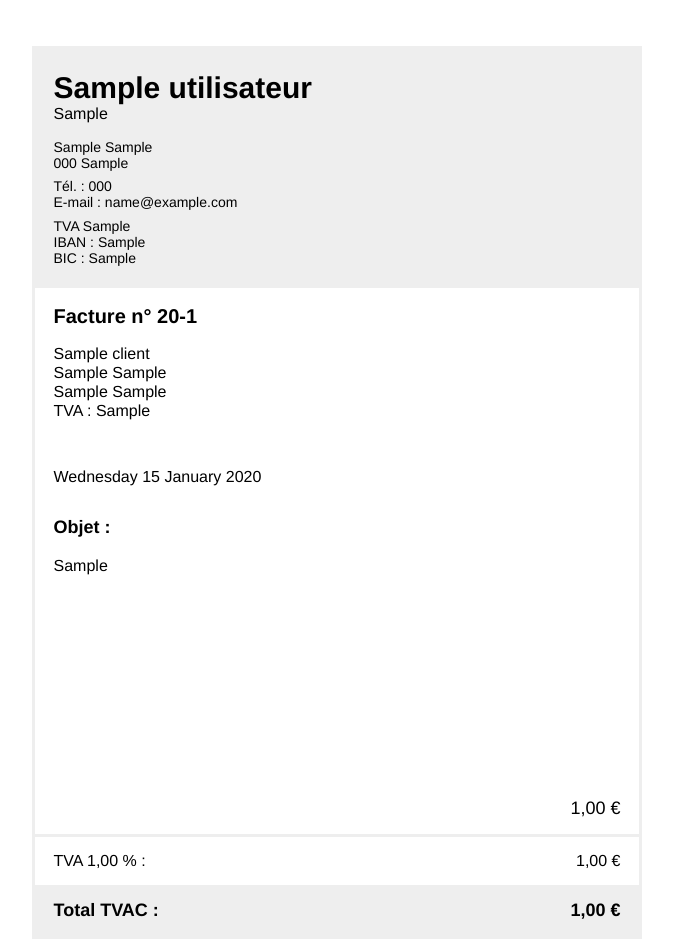
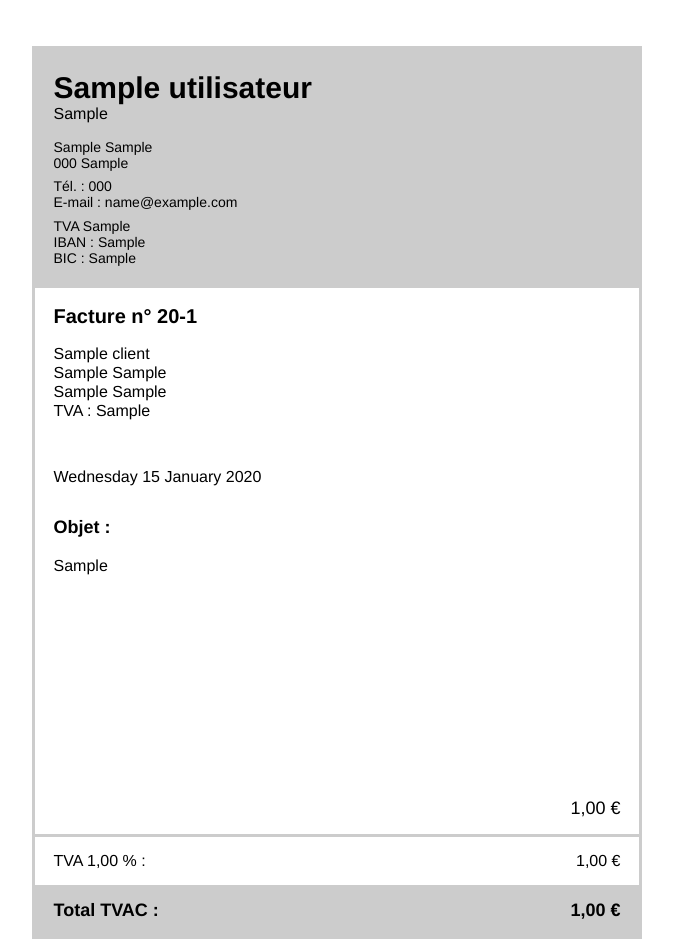
Before and after one commit to doumham/FacturierOld, a PHP site: page /facture.php?id=1 in a window 1280 px wide. Shown: the whole page, without its empty margins (303-976 px from the left). Run offline with PHP 8.4, Linux system fonts and the light colour scheme; tables that the repository leaves empty or names only in its code hold one stand-in row (values such as "Sample post").

Commit message:
a small bug

```diff
--- a/css/impression.css
+++ b/css/impression.css
@@ -1,7 +1,7 @@
 body { font-family: helvetica, arial, sans-serif; font-size: 16px; padding-top:1cm; }
 address { font-style: normal; line-height: 19px; }
-#global { margin: 0 auto; border: 3px solid #eee; width:16cm; }
-#entete { background:#eee; padding-bottom:0.4cm; }
+#global { margin: 0 auto; border: 3px solid #ccc; width:16cm; }
+#entete { background:#ccc; padding-bottom:0.4cm; }
 h1, h2, address, #date, h3, p { padding:0 0.5cm; }
 h1 { font-size:30px; margin:0; padding:0.6cm 0.5cm 0 0.5cm; }
 #entete p { margin:0; padding:0 0 .2cm .5cm; }
@@ -14,8 +14,8 @@ h3 { font-size:18px; margin-top:.8cm; }
 p#objet { line-height: 20px; height: 227px; overflow: hidden; margin-bottom: 0; }
 table#montants { width:16cm; font-size:18px; border-collapse:collapse; }
 tr#montant { padding:0 0.5cm 0.4cm 0.5cm; }
-tr#montant_tvac { font-weight: bold; margin:0; background:#eee; }
-tr#montant_tva { border-top:3px solid #eee; font-size:16px; }
-tr#montant_tva td { border-top:3px solid #eee; }
+tr#montant_tvac { font-weight: bold; margin:0; background:#ccc; }
+tr#montant_tva { border-top:3px solid #ccc; font-size:16px; }
+tr#montant_tva td { border-top:3px solid #ccc; }
 td { padding: .4cm .5cm; }
 td.chiffre { text-align: right; }
--- /dev/null
+++ b/phpinfo.php
@@ -0,0 +1,3 @@
+<?php
+echo phpinfo();
+?>
--- a/requetes/insertFacture.php
+++ b/requetes/insertFacture.php
@@ -32,13 +32,13 @@ if (isset($type) && $type == 'sortantes') {
 
 if(isset($id) && !empty($id)){ // update
 	if (isset($type) && $type == 'entrantes') {
-		$req = mysql_query("UPDATE `facturesEntrantes` SET `date`='$date',`denomination`='$denomination',`objet`='$objet',`montant`='$montant',`pourcent_tva`='$pourcent_tva',`montant_tva`='$montant_tva',`montant_tvac`='$montant_tvac',`deductibilite`='$deductibilite' WHERE `id`='$id'") or die(mysql_error());
+		$req = mysql_query("UPDATE `facturesEntrantes` SET `date`='$date',`denomination`='$denomination',`objet`='$objet',`montant`='$montant',`pourcent_tva`='$pourcent_tva',`montant_tva`='$montant_tva',`montant_tvac`='$montant_tvac' WHERE `id`='$id'") or die(mysql_error());
 	} else {
 		$req = mysql_query("UPDATE `facturesSortantes` SET `id_usr`='$id_usr',`id_client`='$id_client',`date`='$date',`numero`='$numero',`objet`='$objet',`montant`='$montant',`pourcent_tva`='$pourcent_tva',`montant_tva`='$montant_tva',`montant_tvac`='$montant_tvac',`amount_paid`='$amount_paid' WHERE `id`='$id'");
 	}
 } else {
 	if ($type == 'entrantes') { //insert
-		$req = mysql_query("INSERT INTO `facturesEntrantes`(`date`,`denomination`,`objet`,`montant`,`pourcent_tva`,`montant_tva`,`montant_tvac`,`deductibilite`) VALUES ('$date','$denomination','$objet','$montant','$pourcent_tva','$montant_tva','$montant_tvac','$deductibilite')") or die(mysql_error());
+		$req = mysql_query("INSERT INTO `facturesEntrantes`(`date`,`denomination`,`objet`,`montant`,`pourcent_tva`,`montant_tva`,`montant_tvac`) VALUES ('$date','$denomination','$objet','$montant','$pourcent_tva','$montant_tva','$montant_tvac')") or die(mysql_error());
 	} else {
 		$req = mysql_query("INSERT INTO `facturesSortantes`(`id_usr`,`id_client`,`date`,`numero`,`objet`,`montant`,`pourcent_tva`,`montant_tva`,`montant_tvac`,`amount_paid`) VALUES ('$id_usr','$id_client','$date','$numero','$objet','$montant','$pourcent_tva','$montant_tva','$montant_tvac','$amount_paid')");
 	}
```
Also changed, not shown: listingFactures.php (+6 -7 lines).
